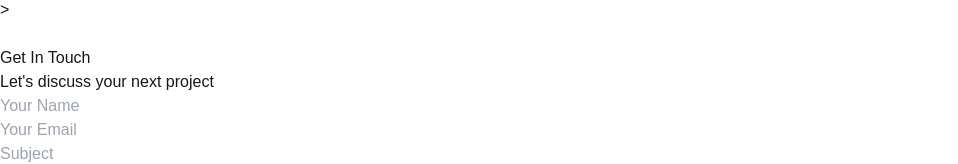
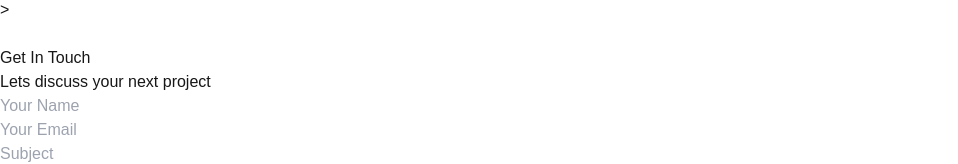
Before and after one commit to expectopatronam/mysofty, a Next.js app: page / in a window 1280 px wide. Shown: the part 1510-1674 px from the top of the page, without its empty margins (0-958 px from the left). Built offline with nearby package versions, Linux system fonts and the light colour scheme.

Commit message:
fixed escape character

```diff
--- a/src/app/page.tsx
+++ b/src/app/page.tsx
@@ -236,7 +236,7 @@
       <section id="contact" className="py-20 bg-white">
         <div className="container mx-auto px-6 max-w-4xl">
           <h2 className="text-4xl font-bold text-center text-gray-800 mb-4">Get In Touch</h2>
-          <p className="text-xl text-center text-gray-600 mb-16">Let's discuss your next project</p>
+          <p className="text-xl text-center text-gray-600 mb-16">Lets discuss your next project</p>
 
           <form onSubmit={handleSubmit} className="space-y-6">
             <div>
```
